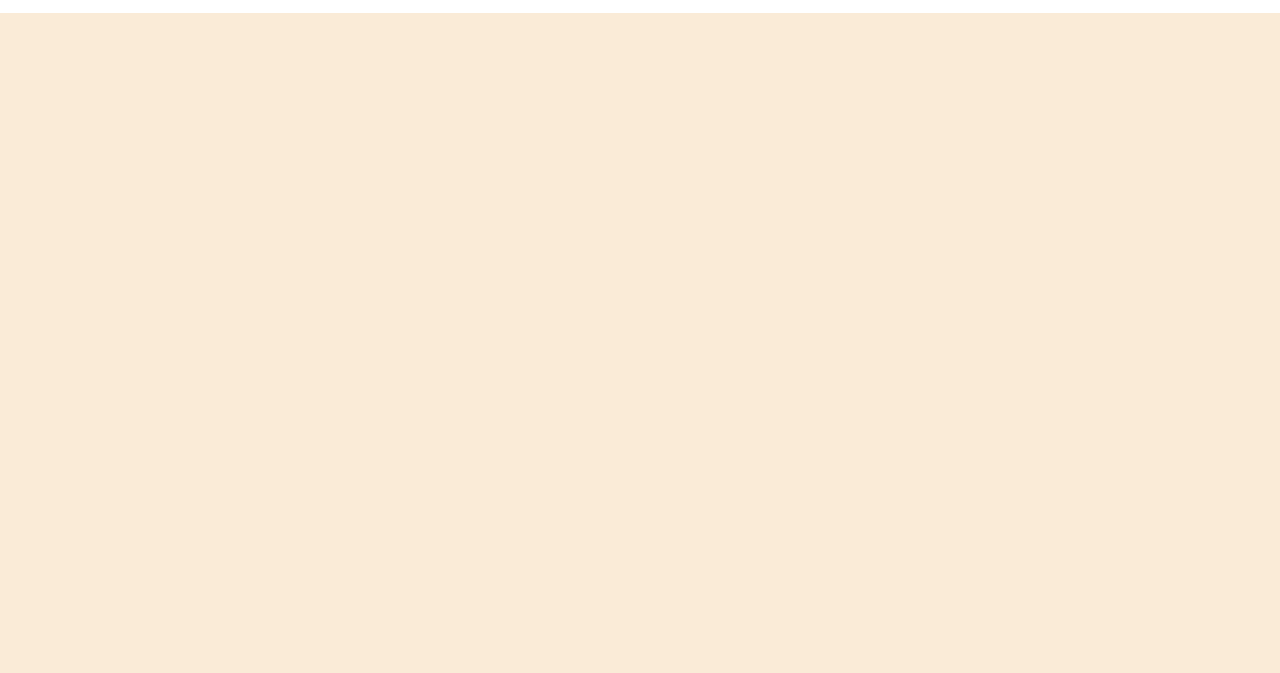
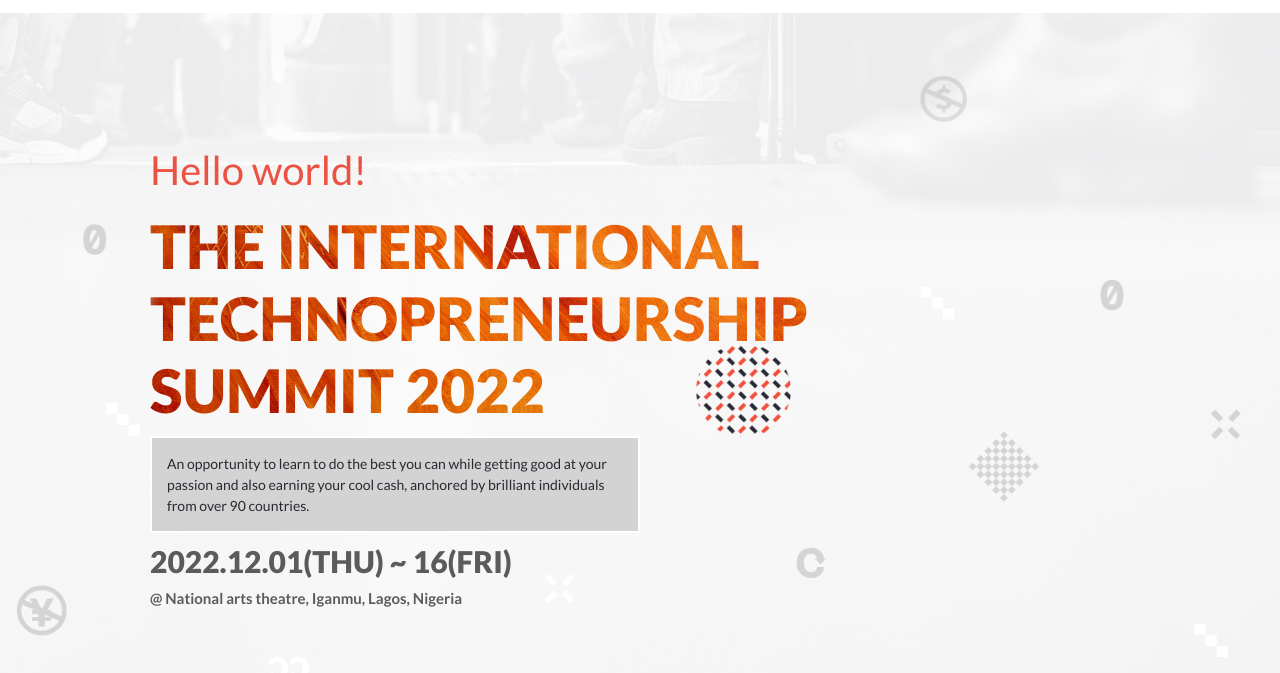
Before and after one commit to z4cope/Hackathon, a website: page index.html in a window 1280 px wide. Shown: the part 67-740 px from the top of the page. Drawn offline with Linux system fonts and the light colour scheme.

Commit message:
Add hero section markup & styles

```diff
--- a/index.html
+++ b/index.html
@@ -48,7 +48,23 @@
       </nav>
     </header>
     <main>
-      <section id="hero-section"></section>
+      <section id="hero-section">
+        <div class="hero-wrapper">
+          <p class="hero-text-welcome">Hello world!</p>
+          <h1 class="hero-text-header">
+            THE INTERNATIONAL TECHNOPRENEURSHIP SUMMIT 2022
+          </h1>
+          <p class="hero-text">
+            An opportunity to learn to do the best you can while getting good at
+            your passion and also earning your cool cash, anchored by brilliant
+            individuals from over 90 countries.
+          </p>
+          <h2 class="hero-text-time">2022.12.01(THU) ~ 16(FRI)</h2>
+          <h3 class="hero-text-place">
+            @ National arts theatre, Iganmu, Lagos, Nigeria
+          </h3>
+        </div>
+      </section>
     </main>
     <script type="module" src="./scripts/index.js"></script>
   </body>
--- a/styles/_generalStyles.scss
+++ b/styles/_generalStyles.scss
@@ -26,6 +26,15 @@ ul {
 a {
   text-decoration: none;
 }
+
+p {
+  font-size: 1.4rem;
+  line-height: 1.5;
+}
+
+$accent-color: #ec5242;
+$light-gray: #d3d3d3;
+$light-dark: #272a31;
 
 .desktop-element {
   display: none;
--- a/styles/components/_header.scss
+++ b/styles/components/_header.scss
@@ -2,16 +2,15 @@
 $accent-color: #ec5242;
 
 header {
-  width: 100vw;
+  width: 100%;
   height: 10vh;
-  position: absolute;
+  position: fixed;
   top: 0;
   left: 0;
-  z-index: 100;
   nav {
     .burger-icon {
       width: 7%;
-      margin: 2rem 0 0 2rem;
+      margin: 2rem 0 0 3rem;
     }
   }
   .nav-items {
@@ -47,6 +46,7 @@ header {
     @include flex-layout(row);
     justify-content: flex-end;
     background: #fff;
+    position: relative;
     nav {
       width: 85%;
       @include flex-layout(row);
@@ -54,7 +54,7 @@ header {
     }
     .nav-items {
       @include flex-layout(row);
-      transform: translateX(0);
+      transform: translateX(0) !important;
       background: transparent;
       position: relative;
       transform: translateX(0);
--- a/styles/home/style.scss
+++ b/styles/home/style.scss
@@ -2,7 +2,64 @@
 @import "../components/header";
 
 #hero-section {
-  width: 100vw;
-  height: 100vh;
-  background-color: antiquewhite;
+  width: 100%;
+  height: 90vh;
+  background: url("../../assets/hero-mobile-bg.png") no-repeat;
+  background-size: cover;
+  padding: 2rem;
+  @include flex-layout(column);
+  .hero-wrapper {
+    @include flex-layout(column);
+    align-items: flex-start;
+    gap: 1rem;
+    width: 100%;
+  }
+  .hero-text-welcome {
+    color: $accent-color;
+    font-size: 2.5rem;
+  }
+  .hero-text-header {
+    font-size: 3.5vw;
+    font-weight: 900;
+    background: url("../../assets/text-clip-img.jpeg") no-repeat center top;
+    background-size: cover;
+    color: transparent;
+    background-clip: text;
+  }
+  .hero-text {
+    background: $light-gray;
+    border: 2px solid #fff;
+    padding: 1rem;
+    color: $light-dark;
+  }
+  .hero-text-time {
+    color: #5b5b5b;
+    font-size: 3rem;
+    font-weight: 900;
+  }
+  .hero-text-place {
+    color: #5b5b5b;
+    font-size: 1.5rem;
+  }
 }
+
+@media screen and (min-width: 768px) {
+  #hero-section {
+    background: url("../../assets/hero-bg.png") no-repeat center center;
+    background-size: cover;
+    padding: 0 15rem;
+    .hero-wrapper {
+      width: 50%;
+      margin-right: auto;
+    }
+    .hero-text-welcome {
+      font-size: 4rem;
+    }
+    .hero-text-header {
+      font-size: 6rem;
+    }
+    .hero-text {
+      padding: 1.5rem;
+    }
+  }
+}
```
Also changed, not shown: assets/hero-bg.png (added), assets/hero-mobile-bg.png (added), assets/text-clip-img.jpeg (added), styles/about/style.css, styles/home/style.css, 3 other files.
